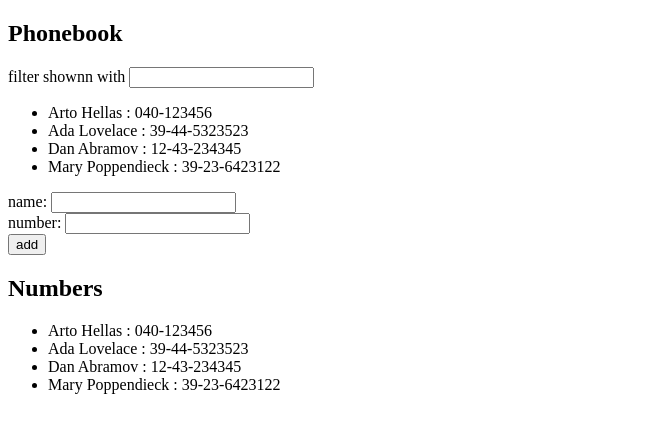
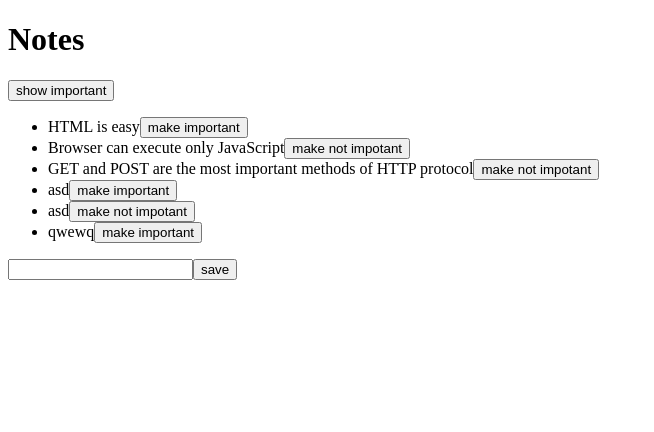
Before and after one commit to gomezclaudio11/reactHelsinki, a React (Vite) app in the folder reactHelsinki/part1/: page / in a window 1280 px wide. Shown: the top 432 px of the page, without its empty margins (0-654 px from the left). Built offline with nearby package versions, Linux system fonts and the light colour scheme; data requests are answered from the project's data file.

Commit message:
Notes / alterando datos en el servidor

```diff
--- a/reactHelsinki/part1/db.json
+++ b/reactHelsinki/part1/db.json
@@ -1,24 +1,34 @@
 {
-    "persons":[
+  "notes": [
     {
-        "name": "Arto Hellas",
-        "number": "040-123456",
-        "id": 1
+      "id": "1",
+      "content": "HTML is easy",
+      "important": false
     },
     {
-        "name": "Ada Lovelace",
-        "number": "39-44-5323523",
-        "id": 2
+      "id": "2",
+      "content": "Browser can execute only JavaScript",
+      "important": true
     },
     {
-        "name": "Dan Abramov",
-        "number": "12-43-234345",
-        "id": 3
+      "id": "3",
+      "content": "GET and POST are the most important methods of HTTP protocol",
+      "important": true
     },
     {
-        "name": "Mary Poppendieck",
-        "number": "39-23-6423122",
-        "id": 4
+      "id": "861a",
+      "content": "asd",
+      "important": false
+    },
+    {
+      "id": "ce31",
+      "content": "asd",
+      "important": true
+    },
+    {
+      "id": "66a7",
+      "content": "qwewq",
+      "important": false
     }
   ]
 }
--- a/reactHelsinki/part1/package.json
+++ b/reactHelsinki/part1/package.json
@@ -6,11 +6,11 @@
   "scripts": {
     "dev": "vite",
     "build": "vite build",
-    "lint": "eslint .",
-    "server": "json-server -p3001 --watch db.json"
+    "server": "json-server -p 3001 --watch db.json --cors"
   },
   "dependencies": {
     "axios": "^1.9.0",
+    "cors": "^2.8.5",
     "react": "^19.0.0",
     "react-dom": "^19.0.0"
   },
--- a/reactHelsinki/part1/src/App.jsx
+++ b/reactHelsinki/part1/src/App.jsx
@@ -1,78 +1,84 @@
 import { useState, useEffect } from 'react'
-import Person from './components/Person'
-import axios from "axios"
+import Note from './components/Note'
+import notesService from './services/notes'
 
 const App = () => {
-    const [persons, setPersons] = useState([])
-    const [newName, setNewName] = useState('')
-    const [newNumber, setNewNumber] = useState('')
-    const [filter, setFilter] = useState("")
+  const [notes, setNotes] = useState([])
+  const [newNote, setNewNote] = useState("")
+  const [showAll, setShowALL] = useState(true)
 
   useEffect(() => {
-      console.log("effect");
-      axios
-        .get("http://localhost:3001/persons")
-        .then(response => {
-          console.log("PROMISE FULFILLED");
-          setPersons(response.data)
+    notesService
+      .getAll()
+      .then(initialNotes => {
+         setNotes(initialNotes)
      })
-    }, [])
+    },[])
 
-    const addPerson = (event) =>{
+  const addNote = (event) => {
     event.preventDefault()
-      const personObject = {
-        name: newName,
-        number: newNumber,
-        id: persons.length + 1
+    const noteObject = {
+     content: newNote,
+      important: Math.random() > 0.5,
+   }
+   notesService
+    .create(noteObject)
+    .then (returnedNote => {
+      setNotes(notes.concat(returnedNote))
+      setNewNote("")
+    })
   }
 
-      setPersons(persons.concat(personObject))
-      setNewName("")
-      setNewNumber("")
+  const handleNoteChange = (event) => {
+    console.log(event.target.value);
+    setNewNote(event.target.value)
   }
 
-    const sameName = persons.some(
-      person => person.name.toLowerCase() === newName.toLowerCase()
-    )
-    if(sameName){
-      alert (`${newName} ya existe`)
-      return
+  const notesToShow = showAll ? notes : notes.filter (note => note.important)
+
+  const toggleImportanceOf = id => {
+    const note = notes.find(n => n.id === id)
+    const changedNote = { ...note, important: !note.important }
+
+    notesService
+      .update(id, changedNote)
+      .then (returnedNote => {
+        setNotes(notes.map(note => note.id !== id ? note : returnedNote))
+      })
+      .catch((error) => {
+        console.log(error)
+        alert(`the note ${note.content} was alredy deleted from server`)
+        setNotes(notes.filter((n) => n.id !== id))
+      })
   }
-
-    const nameToShow = persons.filter(person =>
-      person.name.toLowerCase().includes(filter.toLowerCase()) )
   return (
         <div>
-          <h2>Phonebook</h2>
+        <h1>Notes</h1>
         <div>
-        filter shownn with <input value={filter} onChange={(e) => setFilter(e.target.value)} />
+          <button onClick={()=> setShowALL(!showAll)}>
+            show {showAll ? "important" : "all"}
+          </button>
         </div>
           <ul>
-        {nameToShow.map(person => (
-          <Person key={person.id} person={person}/>
-          ))}
-        </ul>
-          <form onSubmit={addPerson}>
-          <div >
-          name: <input value={newName} onChange={(e) => setNewName(e.target.value)}/>
-          </div>
-          <div>
-          number: <input value={newNumber} onChange={(e) => setNewNumber(e.target.value)}/>
-          </div>
-          <div>
-          <button type="submit">add</button>
-          </div>
-          </form>
-          <h2>Numbers</h2>
-          <ul>
-          {
-            persons.map((person) =>
-              <Person Key={person.id} person={person} />
+            {notesToShow.map((note) =>
+            <Note
+              key={note.id}
+              note ={note}
+              toggleImportance={() => toggleImportanceOf(note.id)}
+            />
             )
             }
           </ul>
+        <form onSubmit={addNote}>
+        <input value={newNote}
+              onChange={handleNoteChange}
+        />
+        <button type="submit">save</button>
+      </form>
       </div>
       )
       }
 
+
+
 export default App
--- /dev/null
+++ b/reactHelsinki/part1/src/components/Note.jsx
@@ -0,0 +1,13 @@
+const Note = ({ note, toggleImportance }) => {
+  const label = note.important
+  ? "make not impotant" : "make important"
+  return (
+
+    <li>
+      {note.content}
+      <button onClick={toggleImportance}> {label} </button>
+    </li>
+  )
+};
+
+export default Note;
--- a/reactHelsinki/part1/src/components/Person.jsx
+++ /dev/null
@@ -1,5 +0,0 @@
-const Person = ({ person }) => {
-  return <li>{person.name} : {person.number}</li>
-}
-
-export default Person
--- /dev/null
+++ b/reactHelsinki/part1/src/services/notes.js
@@ -0,0 +1,19 @@
+import axios from 'axios'
+const baseUrl = 'http://localhost:3001/notes'
+
+const getAll = () => {
+  const request = axios.get(baseUrl)
+  return request.then(response => response.data)
+}
+
+const create = newObject => {
+  const request = axios.post(baseUrl, newObject)
+  return request.then(response => response.data)
+}
+
+const update = (id, newObject) => {
+  const request =  axios.put(`${baseUrl}/${id}`, newObject)
+  return request.then(response => response.data)
+}
+
+export default { getAll, create, update }
```
Also changed, not shown: 1 other file (tests, documents, lock files or other folders). Lines whose indentation alone changed are shown as unchanged.
